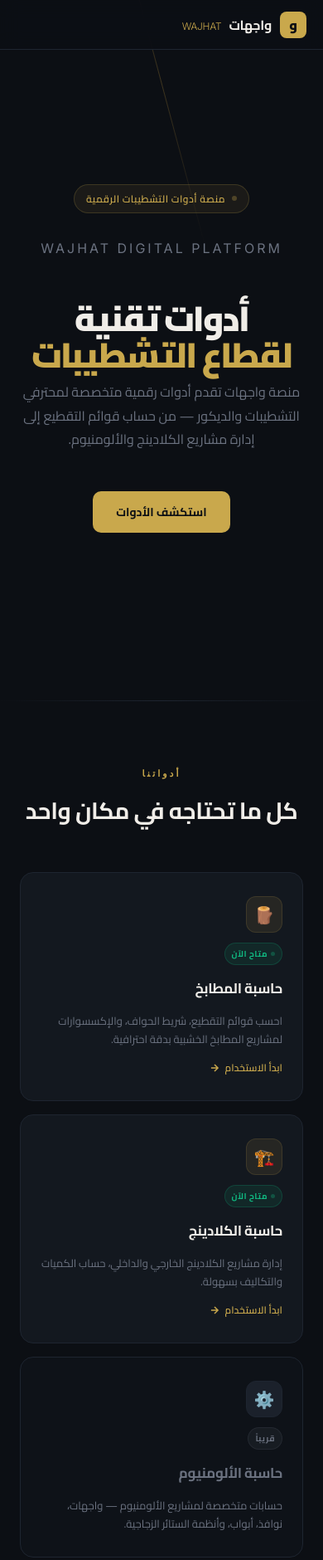
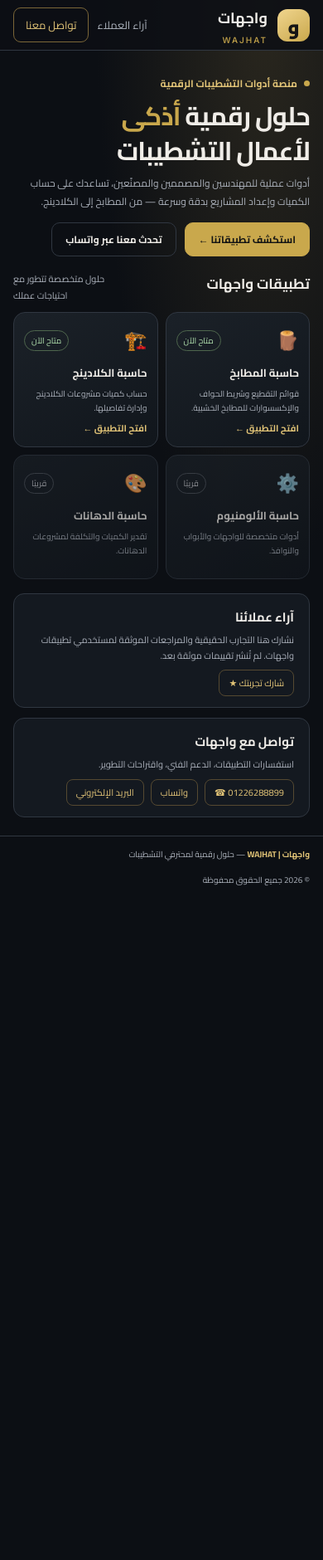
Before and after one commit to AYMENASFOUR/wajhat-landing, a plain HTML site: page index.html in a window 390 px wide. Shown: the top 1880 px of the page at 83% size. After the commit the page ends 1082 px from the top, so only its background shows below. Drawn offline with Linux system fonts and the light colour scheme.

Commit message:
Redesign compact RTL landing page with genuine-review intake and phone/WhatsApp contact

```diff
--- a/index.html
+++ b/index.html
@@ -1,500 +1,67 @@
-<!DOCTYPE html>
+<!doctype html>
 <html lang="ar" dir="rtl">
 <head>
-  <meta charset="UTF-8" />
-  <meta name="viewport" content="width=device-width, initial-scale=1.0" />
-  <title>واجهات — منصة الأدوات الرقمية لقطاع التشطيبات</title>
-  <meta name="description" content="منصة واجهات — أدوات رقمية متخصصة لقطاع التشطيبات والديكور. حاسبة المطابخ، الكلادينج، الألومنيوم، والدهانات." />
-  <link rel="preconnect" href="https://fonts.googleapis.com" />
-  <link rel="preconnect" href="https://fonts.gstatic.com" crossorigin />
-  <link href="https://fonts.googleapis.com/css2?family=Cairo:wght@300;400;600;700;900&family=Inter:wght@300;400;500&display=swap" rel="stylesheet" />
+<meta charset="utf-8">
+<meta name="viewport" content="width=device-width, initial-scale=1">
+<meta name="theme-color" content="#0C0F14">
+<meta name="description" content="واجهات — أدوات رقمية متخصصة لمحترفي المطابخ والكلادينج والتشطيبات. اكتشف تطبيقاتنا وتواصل معنا.">
+<title>واجهات | WAJHAT — أدوات احترافية للتشطيبات</title>
+<link rel="preconnect" href="https://fonts.googleapis.com">
+<link rel="preconnect" href="https://fonts.gstatic.com" crossorigin>
+<link href="https://fonts.googleapis.com/css2?family=Cairo:wght@400;500;600;700;800;900&family=Inter:wght@400;500;600&display=swap" rel="stylesheet">
 <style>
-    *, *::before, *::after { box-sizing: border-box; margin: 0; padding: 0; }
-
-    :root {
-      --bg:        #0C0F14;
-      --surface:   #13181F;
-      --border:    #1E2530;
-      --gold:      #C9A84C;
-      --gold-dim:  #8B6E2E;
-      --white:     #F0EDE8;
-      --muted:     #6B7280;
-      --soon:      #1E2530;
-    }
-
-    html { scroll-behavior: smooth; }
-
-    body {
-      background: var(--bg);
-      color: var(--white);
-      font-family: 'Cairo', sans-serif;
-      min-height: 100vh;
-      overflow-x: hidden;
-    }
-
-    /* ── NAV ── */
-    nav {
-      position: fixed;
-      top: 0; left: 0; right: 0;
-      z-index: 100;
-      display: flex;
-      align-items: center;
-      justify-content: space-between;
-      padding: 0 40px;
-      height: 60px;
-      background: rgba(12, 15, 20, 0.85);
-      backdrop-filter: blur(12px);
-      border-bottom: 1px solid var(--border);
-    }
-
-    .nav-brand {
-      display: flex;
-      align-items: center;
-      gap: 10px;
-      text-decoration: none;
-    }
-
-    .nav-logo {
-      width: 32px;
-      height: 32px;
-      background: var(--gold);
-      border-radius: 8px;
-      display: flex;
-      align-items: center;
-      justify-content: center;
-      font-weight: 900;
-      font-size: 16px;
-      color: var(--bg);
-    }
-
-    .nav-name {
-      font-size: 16px;
-      font-weight: 700;
-      color: var(--white);
-      letter-spacing: -0.3px;
-    }
-
-    .nav-name span {
-      color: var(--gold);
-      font-weight: 300;
-      font-size: 12px;
-      margin-right: 6px;
-      font-family: 'Inter', sans-serif;
-    }
-
-    .nav-links {
-      display: flex;
-      align-items: center;
-      gap: 28px;
-      list-style: none;
-    }
-
-    .nav-links a {
-      color: var(--muted);
-      text-decoration: none;
-      font-size: 13px;
-      font-weight: 500;
-      transition: color 0.2s;
-    }
-
-    .nav-links a:hover { color: var(--white); }
-
-    /* ── HERO ── */
-    .hero {
-      min-height: 100vh;
-      display: flex;
-      flex-direction: column;
-      align-items: center;
-      justify-content: center;
-      text-align: center;
-      padding: 80px 24px 60px;
-      position: relative;
-      overflow: hidden;
-    }
-
-    /* خط ذهبي مائل كعنصر توقيع */
-    .hero::before {
-      content: '';
-      position: absolute;
-      top: -100px;
-      left: 50%;
-      transform: translateX(-50%) rotate(-15deg);
-      width: 1px;
-      height: 400px;
-      background: linear-gradient(to bottom, transparent, var(--gold-dim), transparent);
-      opacity: 0.4;
-    }
-
-    .hero-eyebrow {
-      display: inline-flex;
-      align-items: center;
-      gap: 8px;
-      background: rgba(201, 168, 76, 0.08);
-      border: 1px solid rgba(201, 168, 76, 0.2);
-      color: var(--gold);
-      font-size: 12px;
-      font-weight: 600;
-      padding: 5px 14px;
-      border-radius: 100px;
-      margin-bottom: 28px;
-      letter-spacing: 0.5px;
-    }
-
-    .hero-eyebrow::before {
-      content: '';
-      width: 6px;
-      height: 6px;
-      background: var(--gold);
-      border-radius: 50%;
-      animation: pulse 2s infinite;
-    }
-
-    @keyframes pulse {
-      0%, 100% { opacity: 1; }
-      50% { opacity: 0.3; }
-    }
-
-    .hero h1 {
-      font-size: clamp(42px, 8vw, 80px);
-      font-weight: 900;
-      letter-spacing: -2px;
-      line-height: 1.05;
-      margin-bottom: 8px;
-      color: var(--white);
-    }
-
-    .hero h1 .gold { color: var(--gold); }
-
-    .hero-sub {
-      font-family: 'Inter', sans-serif;
-      font-size: 13px;
-      font-weight: 300;
-      color: var(--muted);
-      letter-spacing: 3px;
-      text-transform: uppercase;
-      margin-bottom: 20px;
-    }
-
-    .hero p {
-      font-size: 16px;
-      color: var(--muted);
-      font-weight: 400;
-      max-width: 480px;
-      line-height: 1.8;
-      margin-bottom: 48px;
-    }
-
-    .hero-cta {
-      display: inline-flex;
-      align-items: center;
-      gap: 8px;
-      background: var(--gold);
-      color: var(--bg);
-      font-family: 'Cairo', sans-serif;
-      font-weight: 700;
-      font-size: 14px;
-      padding: 12px 28px;
-      border-radius: 10px;
-      text-decoration: none;
-      transition: all 0.2s;
-    }
-
-    .hero-cta:hover {
-      background: #D4B05A;
-      transform: translateY(-1px);
-      box-shadow: 0 8px 24px rgba(201, 168, 76, 0.25);
-    }
-
-    /* ── DIVIDER ── */
-    .divider {
-      width: 100%;
-      max-width: 900px;
-      margin: 0 auto;
-      height: 1px;
-      background: linear-gradient(to right, transparent, var(--border), transparent);
-    }
-
-    /* ── PRODUCTS ── */
-    .products {
-      padding: 80px 24px;
-      max-width: 1000px;
-      margin: 0 auto;
-    }
-
-    .section-label {
-      text-align: center;
-      font-size: 11px;
-      font-weight: 600;
-      letter-spacing: 3px;
-      text-transform: uppercase;
-      color: var(--gold);
-      margin-bottom: 12px;
-      font-family: 'Inter', sans-serif;
-    }
-
-    .section-title {
-      text-align: center;
-      font-size: 28px;
-      font-weight: 700;
-      color: var(--white);
-      margin-bottom: 48px;
-      letter-spacing: -0.5px;
-    }
-
-    .products-grid {
-      display: grid;
-      grid-template-columns: repeat(auto-fit, minmax(220px, 1fr));
-      gap: 16px;
-    }
-
-    /* بطاقة متاحة */
-    .product-card {
-      background: var(--surface);
-      border: 1px solid var(--border);
-      border-radius: 16px;
-      padding: 28px 24px;
-      text-decoration: none;
-      display: flex;
-      flex-direction: column;
-      gap: 12px;
-      transition: all 0.2s;
-      position: relative;
-      overflow: hidden;
-    }
-
-    .product-card:hover {
-      border-color: var(--gold-dim);
-      transform: translateY(-2px);
-      box-shadow: 0 12px 32px rgba(0,0,0,0.3);
-    }
-
-    .product-card::after {
-      content: '';
-      position: absolute;
-      top: 0; left: 0; right: 0;
-      height: 2px;
-      background: linear-gradient(to right, var(--gold), transparent);
-      opacity: 0;
-      transition: opacity 0.2s;
-    }
-
-    .product-card:hover::after { opacity: 1; }
-
-    /* بطاقة قريباً */
-    .product-card.soon {
-      background: rgba(19, 24, 31, 0.4);
-      border-color: var(--soon);
-      cursor: default;
-      pointer-events: none;
-    }
-
-    .product-card.soon:hover { transform: none; box-shadow: none; }
-
-    .product-icon {
-      width: 44px;
-      height: 44px;
-      border-radius: 12px;
-      background: rgba(201, 168, 76, 0.1);
-      border: 1px solid rgba(201, 168, 76, 0.15);
-      display: flex;
-      align-items: center;
-      justify-content: center;
-      font-size: 20px;
-    }
-
-    .product-card.soon .product-icon {
-      background: rgba(30, 37, 48, 0.8);
-      border-color: var(--border);
-    }
-
-    .product-badge {
-      display: inline-flex;
-      align-items: center;
-      gap: 4px;
-      font-size: 10px;
-      font-weight: 700;
-      letter-spacing: 0.5px;
-      padding: 3px 8px;
-      border-radius: 100px;
-      width: fit-content;
-    }
-
-    .badge-live {
-      background: rgba(16, 185, 129, 0.1);
-      border: 1px solid rgba(16, 185, 129, 0.2);
-      color: #10B981;
-    }
-
-    .badge-live::before {
-      content: '';
-      width: 5px;
-      height: 5px;
-      background: #10B981;
-      border-radius: 50%;
-      animation: pulse 2s infinite;
-    }
-
-    .badge-soon {
-      background: rgba(107, 114, 128, 0.1);
-      border: 1px solid rgba(107, 114, 128, 0.15);
-      color: var(--muted);
-    }
-
-    .product-name {
-      font-size: 17px;
-      font-weight: 700;
-      color: var(--white);
-      letter-spacing: -0.3px;
-    }
-
-    .product-card.soon .product-name { color: var(--muted); }
-
-    .product-desc {
-      font-size: 13px;
-      color: var(--muted);
-      line-height: 1.7;
-      font-weight: 400;
-    }
-
-    .product-arrow {
-      margin-top: auto;
-      display: flex;
-      align-items: center;
-      gap: 6px;
-      font-size: 12px;
-      font-weight: 600;
-      color: var(--gold);
-    }
-
-    /* ── FOOTER ── */
-    footer {
-      border-top: 1px solid var(--border);
-      padding: 32px 40px;
-      display: flex;
-      align-items: center;
-      justify-content: space-between;
-      flex-wrap: wrap;
-      gap: 12px;
-    }
-
-    .footer-brand {
-      font-size: 14px;
-      font-weight: 700;
-      color: var(--white);
-    }
-
-    .footer-brand span {
-      color: var(--gold);
-    }
-
-    footer p {
-      font-size: 12px;
-      color: var(--muted);
-    }
-
-    /* ── RESPONSIVE ── */
-    @media (max-width: 640px) {
-      nav { padding: 0 20px; }
-      .nav-links { display: none; }
-      footer { padding: 24px 20px; flex-direction: column; text-align: center; }
-    }
+:root{color-scheme:dark;--bg:#0c0f14;--panel:#151a21;--panel2:#1b222b;--gold:#c9a84c;--goldbright:#e2c477;--text:#f0ede8;--muted:#aab0ba;--line:#303741}
+*{box-sizing:border-box}html{scroll-behavior:smooth}body{margin:0;min-width:280px;background:radial-gradient(ellipse at 82% 0%,#2a271e 0%,transparent 45%),var(--bg);color:var(--text);font-family:Cairo,system-ui,sans-serif;overflow-x:hidden}a{color:inherit;text-decoration:none}button,a{touch-action:manipulation}a:focus-visible,button:focus-visible{outline:2px solid var(--goldbright);outline-offset:3px}
+.shell{width:min(1450px,100%);margin:auto;padding-inline:clamp(16px,3.2vw,48px)}
+.page{min-height:100dvh;display:grid;grid-template-rows:auto 1fr auto}
+.header{border-bottom:1px solid var(--line);background:#0c0f14d9}.header .shell{min-height:67px;display:flex;align-items:center;justify-content:space-between;gap:12px}
+.brand{display:flex;align-items:center;gap:12px;white-space:nowrap}.mark{display:grid;place-items:center;width:39px;height:39px;border-radius:12px;background:linear-gradient(145deg,#f0d58e,var(--gold));color:#151515;font-weight:900;font-size:23px}.brand strong{font-size:22px;line-height:1}.brand small{display:block;direction:ltr;text-align:right;font:500 10px Inter,sans-serif;letter-spacing:2px;color:var(--gold);margin-top:5px}
+.nav{display:flex;align-items:center;gap:clamp(12px,2vw,30px);font-size:13px;color:var(--muted)}.nav a:hover,.nav a:focus{color:var(--goldbright)}.header-contact{border:1px solid #7b6638;padding:8px 14px;border-radius:9px;color:var(--goldbright)!important;white-space:nowrap}
+.main{display:flex;flex-direction:column;justify-content:center;gap:clamp(12px,2vh,24px);padding-block:clamp(13px,2.3vh,26px)}
+.hero{display:grid;grid-template-columns:minmax(0,1.2fr) minmax(240px,.8fr);align-items:center;gap:clamp(20px,5vw,70px)}
+.eyebrow{display:inline-flex;align-items:center;gap:8px;color:var(--goldbright);font-size:12px;font-weight:700}.dot{width:7px;height:7px;background:var(--gold);border-radius:50%}
+h1,h2,h3,p{margin:0}.hero h1{font-size:clamp(28px,3.6vw,58px);line-height:1.36;letter-spacing:-1px;margin:6px 0}.hero h1 em{font-style:normal;color:var(--gold)}.hero p{font-size:clamp(12px,1.06vw,15px);line-height:1.85;color:var(--muted);max-width:620px}
+.actions{display:flex;flex-wrap:wrap;align-items:center;gap:10px;margin-top:14px}.btn{min-height:40px;display:inline-flex;align-items:center;justify-content:center;gap:8px;border:1px solid var(--line);padding:8px 16px;border-radius:10px;font-weight:700;font-size:12px;white-space:nowrap}.btn.primary{background:var(--gold);color:#121313;border-color:var(--gold)}.btn:hover{filter:brightness(1.12)}
+.hero-art{position:relative;border:1px solid #554931;border-radius:21px;background:linear-gradient(138deg,#212426 5%,#151a20 55%,#2a241b);min-height:clamp(145px,23vh,245px);padding:20px;display:flex;align-items:center;justify-content:center;overflow:hidden}.hero-art:before{content:"";position:absolute;width:260px;height:260px;border:1px solid #c9a84c29;border-radius:50%;box-shadow:0 0 0 45px #c9a84c0c,0 0 0 95px #c9a84c07}.art-inner{z-index:1;display:grid;grid-template-columns:repeat(3,42px);gap:8px;transform:rotate(-12deg)}.art-inner i{height:77px;background:linear-gradient(145deg,#e0c079,#806128);border-radius:5px;box-shadow:8px 9px 0 #080b0e66}.art-inner i:nth-child(2),.art-inner i:nth-child(6){background:linear-gradient(145deg,#707b86,#303842)}.art-inner i:nth-child(3),.art-inner i:nth-child(4){background:linear-gradient(145deg,#b6aaa0,#5b534c)}.art-caption{position:absolute;bottom:10px;left:15px;font:600 11px Inter,sans-serif;letter-spacing:2px;color:#d5bd84}
+.section-head{display:flex;justify-content:space-between;align-items:end;gap:16px;margin-bottom:10px}.section-head h2{font-size:clamp(17px,1.5vw,22px)}.section-head p{font-size:11px;color:var(--muted)}
+.products{display:grid;grid-template-columns:repeat(4,minmax(0,1fr));gap:12px}.product{min-width:0;display:flex;flex-direction:column;gap:6px;min-height:clamp(136px,17vh,185px);padding:clamp(12px,1.5vw,20px);border:1px solid var(--line);border-radius:14px;background:linear-gradient(150deg,#1b2128,#11161c);transition:border-color .2s,transform .2s}.product[href]:hover{border-color:var(--gold);transform:translateY(-2px)}.product.soon{opacity:.68}.product-top{display:flex;justify-content:space-between;gap:8px;align-items:center}.product-icon{font-size:22px}.status{border:1px solid #4e664d;border-radius:30px;padding:2px 8px;font-size:10px;color:#b0dfad;white-space:nowrap}.soon .status{border-color:#4b5159;color:#c1c3c8}.product h3{font-size:clamp(13px,1.23vw,17px)}.product p{font-size:clamp(10px,.9vw,12px);line-height:1.65;color:var(--muted)}.product-link{font-size:11px;font-weight:700;color:var(--goldbright);margin-top:auto}
+.bottom{display:grid;grid-template-columns:1fr 1fr;gap:12px}.panel{border:1px solid var(--line);border-radius:13px;background:#141920;padding:13px 18px;min-width:0}.panel h2{font-size:15px;margin-bottom:4px}.panel p{font-size:11px;color:var(--muted);line-height:1.7}.panel .links{display:flex;gap:8px;flex-wrap:wrap;margin-top:8px}.chip{border:1px solid #554931;border-radius:8px;padding:5px 11px;font-size:11px;color:var(--goldbright)}.chip:hover{background:#2b261d}.stars{font-size:17px;letter-spacing:1px;color:var(--gold);margin-bottom:3px}.review-note{font-size:10px;color:var(--muted)}
+.footer{border-top:1px solid var(--line);color:var(--muted)}.footer .shell{display:flex;justify-content:space-between;align-items:center;gap:12px;min-height:44px;font-size:10px}.footer strong{color:var(--goldbright)}
+@media (min-width:1000px) and (min-height:690px){.page{height:100dvh;min-height:690px}.main{min-height:0}}
+@media (max-width:900px){.hero{grid-template-columns:1fr .55fr}.products{grid-template-columns:repeat(2,minmax(0,1fr))}.product{min-height:135px}}
+@media (max-width:620px){.header .shell{min-height:60px}.nav{gap:10px}.nav .products-nav{display:none}.brand strong{font-size:18px}.hero{grid-template-columns:1fr}.hero-art{display:none}.main{justify-content:flex-start;padding-block:22px}.hero h1{font-size:clamp(27px,8vw,39px)}.products{gap:9px}.product{padding:12px;min-height:150px}.bottom{grid-template-columns:1fr}.footer .shell{flex-wrap:wrap;padding-block:12px}.section-head{align-items:start}.section-head p{max-width:135px;text-align:left}}
+@media (max-width:350px){.products{grid-template-columns:1fr}.brand small{letter-spacing:1px}}
+@media (prefers-reduced-motion:reduce){*,*:before,*:after{scroll-behavior:auto!important;transition:none!important}}
 </style>
 </head>
 <body>
-
-  <!-- NAV -->
-  <nav>
-    <a href="/" class="nav-brand">
-      <div class="nav-logo">و</div>
-      <div class="nav-name">
-        واجهات
-        <span>WAJHAT</span>
+<div class="page">
+<header class="header">
+ <div class="shell">
+  <a class="brand" href="/" aria-label="واجهات — الرئيسية"><span class="mark">و</span><span><strong>واجهات</strong><small>WAJHAT</small></span></a>
+  <nav class="nav" aria-label="القائمة الرئيسية"><a class="products-nav" href="#products">المنتجات</a><a href="#reviews">آراء العملاء</a><a class="header-contact" href="#contact">تواصل معنا</a></nav>
  </div>
-    </a>
-    <ul class="nav-links">
-      <li><a href="#products">المنتجات</a></li>
-      <li><a href="mailto:aymenasfour@gmail.com">تواصل معنا</a></li>
-    </ul>
-  </nav>
-
-  <!-- HERO -->
-  <section class="hero">
-    <div class="hero-eyebrow">منصة أدوات التشطيبات الرقمية</div>
-    <p class="hero-sub">Wajhat Digital Platform</p>
-    <h1>أدوات تقنية<br /><span class="gold">لقطاع التشطيبات</span></h1>
-    <p>
-      منصة واجهات تقدم أدوات رقمية متخصصة لمحترفي التشطيبات والديكور —
-      من حساب قوائم التقطيع إلى إدارة مشاريع الكلادينج والألومنيوم.
-    </p>
-    <a href="#products" class="hero-cta">استكشف الأدوات</a>
+</header>
+<main class="main shell">
+ <section class="hero" aria-labelledby="hero-title">
+  <div><div class="eyebrow"><span class="dot"></span> منصة أدوات التشطيبات الرقمية</div><h1 id="hero-title">حلول رقمية <em>أذكى</em><br>لأعمال التشطيبات</h1><p>أدوات عملية للمهندسين والمصممين والمصنّعين، تساعدك على حساب الكميات وإعداد المشاريع بدقة وسرعة — من المطابخ إلى الكلادينج.</p><div class="actions"><a class="btn primary" href="#products">استكشف تطبيقاتنا ←</a><a class="btn" href="https://wa.me/201226288899" target="_blank" rel="noopener noreferrer">تحدث معنا عبر واتساب</a></div></div>
+  <div class="hero-art" aria-hidden="true"><div class="art-inner"><i></i><i></i><i></i><i></i><i></i><i></i></div><span class="art-caption">WAJHAT DIGITAL</span></div>
  </section>
-
-  <div class="divider"></div>
-
-  <!-- PRODUCTS -->
-  <section class="products" id="products">
-    <p class="section-label">أدواتنا</p>
-    <h2 class="section-title">كل ما تحتاجه في مكان واحد</h2>
-
-    <div class="products-grid">
-
-      <!-- حاسبة المطابخ -->
-      <a href="https://kitchen.wajhat.co" class="product-card">
-        <div class="product-icon">🪵</div>
-        <div class="product-badge badge-live">متاح الآن</div>
-        <div class="product-name">حاسبة المطابخ</div>
-        <p class="product-desc">
-          احسب قوائم التقطيع، شريط الحواف، والإكسسوارات لمشاريع المطابخ الخشبية بدقة احترافية.
-        </p>
-        <div class="product-arrow">
-          ابدأ الاستخدام
-          <svg width="14" height="14" viewBox="0 0 24 24" fill="none" stroke="currentColor" stroke-width="2.5"><path d="M5 12h14M12 5l7 7-7 7"/></svg>
-        </div>
-      </a>
-
-      <!-- الكلادينج -->
-      <a href="https://cladding.wajhat.co" class="product-card">
-        <div class="product-icon">🏗️</div>
-        <div class="product-badge badge-live">متاح الآن</div>
-        <div class="product-name">حاسبة الكلادينج</div>
-        <p class="product-desc">
-          إدارة مشاريع الكلادينج الخارجي والداخلي، حساب الكميات والتكاليف بسهولة.
-        </p>
-        <div class="product-arrow">
-          ابدأ الاستخدام
-          <svg width="14" height="14" viewBox="0 0 24 24" fill="none" stroke="currentColor" stroke-width="2.5"><path d="M5 12h14M12 5l7 7-7 7"/></svg>
-        </div>
-      </a>
-
-      <!-- الألومنيوم -->
-      <div class="product-card soon">
-        <div class="product-icon">⚙️</div>
-        <div class="product-badge badge-soon">قريباً</div>
-        <div class="product-name">حاسبة الألومنيوم</div>
-        <p class="product-desc">
-          حسابات متخصصة لمشاريع الألومنيوم — واجهات، نوافذ، أبواب، وأنظمة الستائر الزجاجية.
-        </p>
-      </div>
-
-      <!-- الدهانات -->
-      <div class="product-card soon">
-        <div class="product-icon">🎨</div>
-        <div class="product-badge badge-soon">قريباً</div>
-        <div class="product-name">حاسبة الدهانات</div>
-        <p class="product-desc">
-          احسب كميات الدهانات بدقة لأي مساحة، مع مقارنة الأسعار وتقدير التكلفة الإجمالية.
-        </p>
-      </div>
-
+ <section id="products" aria-labelledby="products-title">
+  <div class="section-head"><h2 id="products-title">تطبيقات واجهات</h2><p>حلول متخصصة تتطور مع احتياجات عملك</p></div>
+  <div class="products">
+   <a class="product" href="https://kitchen.wajhat.co"><div class="product-top"><span class="product-icon" aria-hidden="true">🪵</span><span class="status">متاح الآن</span></div><h3>حاسبة المطابخ</h3><p>قوائم التقطيع وشريط الحواف والإكسسوارات للمطابخ الخشبية.</p><span class="product-link">افتح التطبيق ←</span></a>
+   <a class="product" href="https://cladding.wajhat.co"><div class="product-top"><span class="product-icon" aria-hidden="true">🏗️</span><span class="status">متاح الآن</span></div><h3>حاسبة الكلادينج</h3><p>حساب كميات مشروعات الكلادينج وإدارة تفاصيلها.</p><span class="product-link">افتح التطبيق ←</span></a>
+   <div class="product soon"><div class="product-top"><span class="product-icon" aria-hidden="true">⚙️</span><span class="status">قريبًا</span></div><h3>حاسبة الألومنيوم</h3><p>أدوات متخصصة للواجهات والأبواب والنوافذ.</p></div>
+   <div class="product soon"><div class="product-top"><span class="product-icon" aria-hidden="true">🎨</span><span class="status">قريبًا</span></div><h3>حاسبة الدهانات</h3><p>تقدير الكميات والتكلفة لمشروعات الدهانات.</p></div>
   </div>
  </section>
-
-  <!-- FOOTER -->
-  <footer>
-    <div class="footer-brand">واجهات <span>|</span> Wajhat</div>
-    <p>منصة الأدوات الرقمية لقطاع التشطيبات والديكور</p>
-    <p>© 2026 جميع الحقوق محفوظة</p>
-  </footer>
-
+ <div class="bottom">
+  <section class="panel" id="reviews" aria-labelledby="reviews-title"><h2 id="reviews-title">آراء عملائنا</h2><p>نشارك هنا التجارب الحقيقية والمراجعات الموثقة لمستخدمي تطبيقات واجهات. لم تُنشر تقييمات موثقة بعد.</p><div class="links"><a class="chip" href="https://wa.me/201226288899?text=%D8%A3%D8%B1%D9%8A%D8%AF%20%D9%85%D8%B4%D8%A7%D8%B1%D9%83%D8%A9%20%D8%B1%D8%A3%D9%8A%D9%8A%20%D9%81%D9%8A%20%D8%AA%D8%B7%D8%A8%D9%8A%D9%82%D8%A7%D8%AA%20%D9%88%D8%A7%D8%AC%D9%87%D8%A7%D8%AA" target="_blank" rel="noopener noreferrer">شارك تجربتك ★</a></div></section>
+  <section class="panel" id="contact" aria-labelledby="contact-title"><h2 id="contact-title">تواصل مع واجهات</h2><p>استفسارات التطبيقات، الدعم الفني، واقتراحات التطوير.</p><div class="links"><a class="chip" href="tel:+201226288899" dir="ltr">☎ 01226288899</a><a class="chip" href="https://wa.me/201226288899" target="_blank" rel="noopener noreferrer">واتساب</a><a class="chip" href="mailto:aymenasfour@gmail.com">البريد الإلكتروني</a></div></section>
+ </div>
+</main>
+<footer class="footer"><div class="shell"><span><strong>واجهات | WAJHAT</strong> — حلول رقمية لمحترفي التشطيبات</span><span>© 2026 جميع الحقوق محفوظة</span></div></footer>
+</div>
 </body>
 </html>
```
Lines whose indentation alone changed are shown as unchanged.
